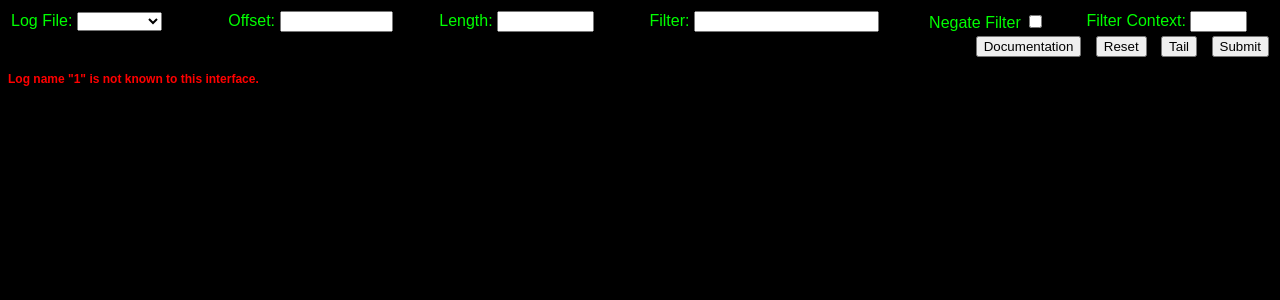
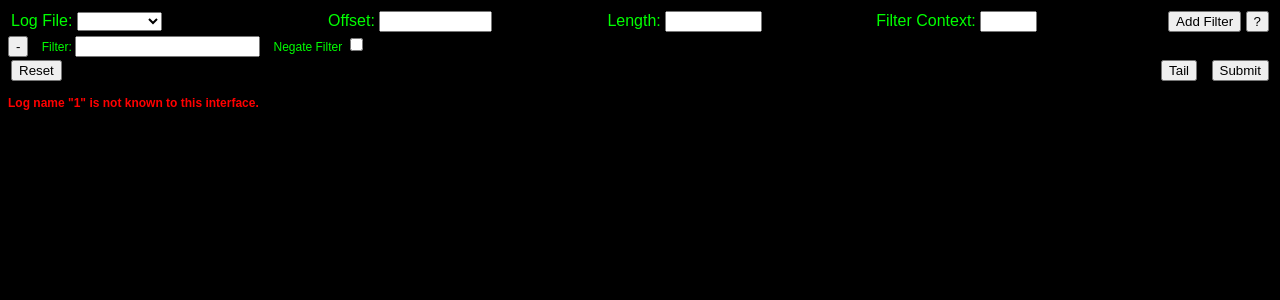
Before and after one commit to rbroemeling/logviewer, a PHP site: page /log_viewer.php?log=1 in a window 1280 px wide. Shown: the top 300 px of the page. Run offline with PHP 8.4, Linux system fonts and the light colour scheme; data that the repository does not hold is empty.

Commit message:
* General layout changes to hopefully make it easier to add in a variable   number of filters.

```diff
--- a/trunk/scripts/master/log_viewer.php
+++ b/trunk/scripts/master/log_viewer.php
@@ -726,7 +726,7 @@ if ($_GET['log'] && sanitize_log() && sanitize_offset() && sanitize_length() &&
 	<body onload='highlight_named_anchor();'>
 		<form id='log_file_form' action="<?php echo $_SERVER['PHP_SELF']; ?>" method="get">
 			<input type='hidden' id='timestamp_input' name='timestamp' value='' />
-			<table width='100%'>
+			<table width="100%">
 				<tr>
 					<td>
 						Log File:
@@ -755,19 +755,28 @@ if ($_GET['log'] && sanitize_log() && sanitize_offset() && sanitize_length() &&
 						Length: <input type="text" id="length_input" name="length" size="9" maxlength="8" value='<?php echo htmlspecialchars($_GET['length'], ENT_QUOTES); ?>' />
 					</td>
 					<td style="text-align: center;">
-						Filter: <input type='text' name='filter' size='20' maxlength='100' value='<?php echo htmlspecialchars($_GET['filter'], ENT_QUOTES); ?>' />
-					</td>
-					<td style="text-align: center;">
-						Negate Filter <input type='checkbox' name='negate_filter' value='1' <?php if ($_GET['negate_filter']) { echo 'checked'; } ?> />
-					</td>
-					<td style="text-align: center;">
 						Filter Context: <input type='text' name='filter_context' size='4' maxlength='3' value='<?php echo htmlspecialchars($_GET['filter_context'], ENT_QUOTES); ?>' />
 					</td>
+					<td style="text-align: right;">
+						<input type='button' value='Add Filter' onclick='alert("Add a filter!");' />
+						<input type='button' value='?' onclick='toggle_documentation();' />
+					</td>
 				</tr>
+			</table>
+			<div id="filter_list">
+				<div>
+					<!-- This is an invisible div that simply serves as a template for the HTML that defines a filter. -->
+					<input type="button" style="margin-right: 10px;" value="-" onclick='alert("Remove this filter!");' />
+					Filter: <input type='text' name='filter' size='20' style="margin-right: 10px;" maxlength='100' value='<?php echo htmlspecialchars($_GET['filter'], ENT_QUOTES); ?>' />
+					Negate Filter <input type='checkbox' name='negate_filter' style="margin-right: 10px;" value='1' <?php if ($_GET['negate_filter']) { echo 'checked'; } ?> />
+				</div>
+			</div>
+			<table width="100%">
 				<tr>
-					<td colspan="6" style="text-align: right;">
-						<input style="margin-right: 10px;" type='button' value='Documentation' onclick='toggle_documentation();' />
-						<input style="margin-right: 10px;" type='button' value='Reset' onclick='reset_log_file_form();' />
+					<td>
+						<input type='button' value='Reset' onclick='reset_log_file_form();' />
+					</td>
+					<td style="text-align: right;">
 						<input style="margin-right: 10px;" type='button' value='Tail' onclick='tail();' />
 						<input type='button' value='Submit' onclick='submit_log_file_form();' />
 					</td>
```
